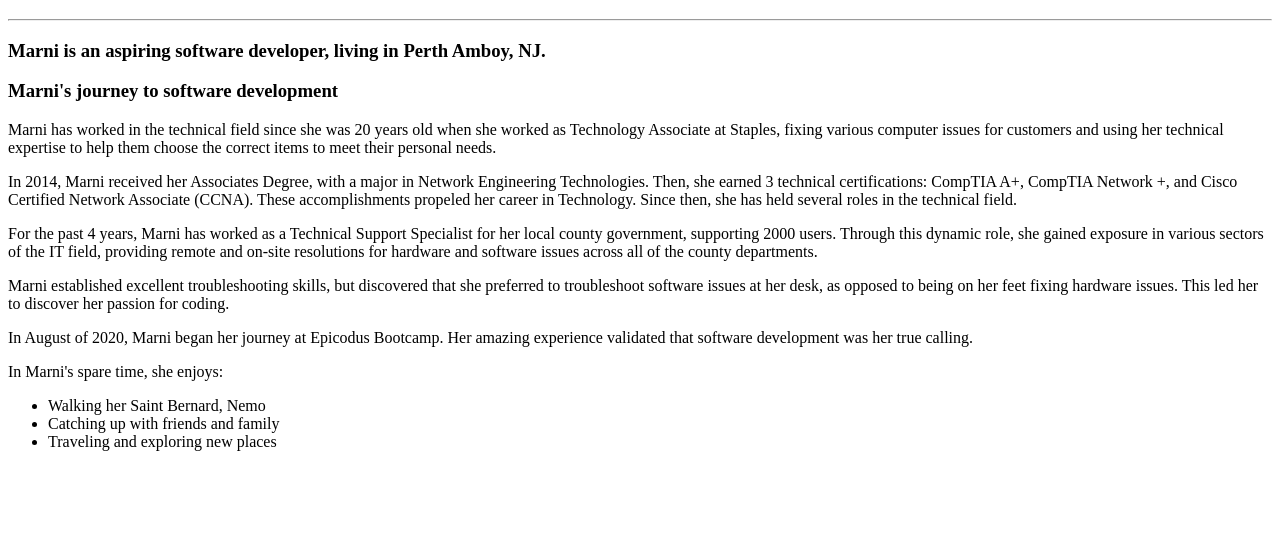
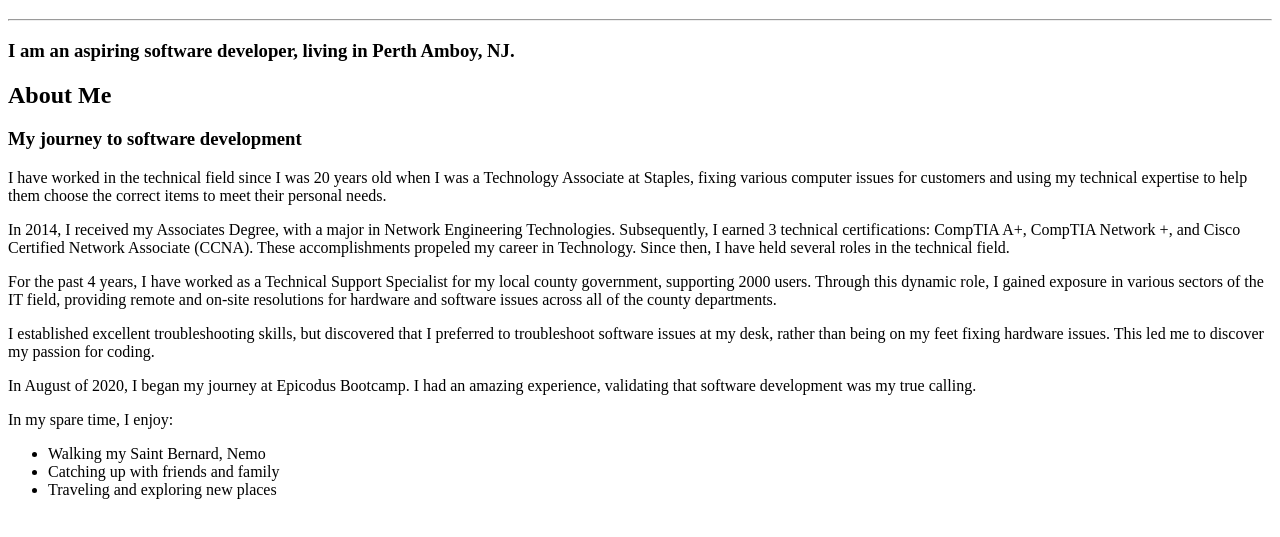
Before and after one commit to marnionrails/portfolio, a plain HTML site: page index.html in a window 1280 px wide. Shown: the part 61-598 px from the top of the page. Drawn offline with Linux system fonts and the light colour scheme.

Commit message:
change from third person to first person

```diff
--- a/index.html
+++ b/index.html
@@ -8,17 +8,20 @@
 <body>
   <h1>Marni Sucher</h1>
   <hr>
-  <h3>Marni is an aspiring software developer, living in Perth Amboy, NJ.</h3>
+  <h3>I am an aspiring software developer, living in Perth Amboy, NJ.</h3>
 
-  <h3>Marni's journey to software development</h3>
-  <p>Marni has worked in the technical field since she was 20 years old when she worked as Technology Associate at Staples, fixing various computer issues for customers and using her technical expertise to help them choose the correct items to meet their personal needs. </p>
-  <p>In 2014, Marni received her Associates Degree, with a major in Network Engineering Technologies. Then, she earned 3 technical certifications: CompTIA A+, CompTIA Network +, and Cisco Certified Network Associate (CCNA). These accomplishments propeled her career in Technology. Since then, she has held several roles in the technical field.</p>
-  <p>For the past 4 years, Marni has worked as a Technical Support Specialist for her local county government, supporting 2000 users. Through this dynamic role, she gained exposure in various sectors of the IT field, providing remote and on-site resolutions for hardware and software issues across all of the county departments.</p>
-  <p>Marni established excellent troubleshooting skills, but discovered that she preferred to troubleshoot software issues at her desk, as opposed to being on her feet fixing hardware issues. This led her to discover her passion for coding.</p>
-  <p>In August of 2020, Marni began her journey at Epicodus Bootcamp. Her amazing experience validated that software development was her true calling.</p>
-  <p>In Marni's spare time, she enjoys:</p>
+  <h2>About Me</h3>
+  <h3>My journey to software development</h3>
+  <p>I have worked in the technical field since I was 20 years old when I was a Technology Associate at Staples, fixing various computer issues for customers and using my technical expertise to help them choose the correct items to meet their personal needs. </p>
+  <p>In 2014, I received my Associates Degree, with a major in Network Engineering Technologies. Subsequently, I earned 3 technical certifications: CompTIA A+, CompTIA Network +, and Cisco Certified Network Associate (CCNA). These accomplishments propeled my career in Technology. Since then, I have held several roles in the technical field.</p>
+  <p>For the past 4 years, I have worked as a Technical Support Specialist for my local county government, supporting 2000 users. Through this dynamic role, I gained exposure in various sectors of the IT field, providing remote and on-site resolutions for hardware and software issues across all of the county departments.</p>
+  <p>I established excellent troubleshooting skills, but discovered that I preferred to troubleshoot software issues at my desk, rather than being on my feet fixing hardware issues. This led me to discover my passion for coding.</p>
+  <p>In August of 2020, I began my journey at Epicodus Bootcamp. I had an amazing experience, validating that software development was my true calling.</p>
+
+
+  <p>In my spare time, I enjoy:</p>
   <ul>
-    <li>Walking her Saint Bernard, Nemo</li>
+    <li>Walking my Saint Bernard, Nemo</li>
     <li>Catching up with friends and family</li>
     <li>Traveling and exploring new places</li>
   </ul>
```
